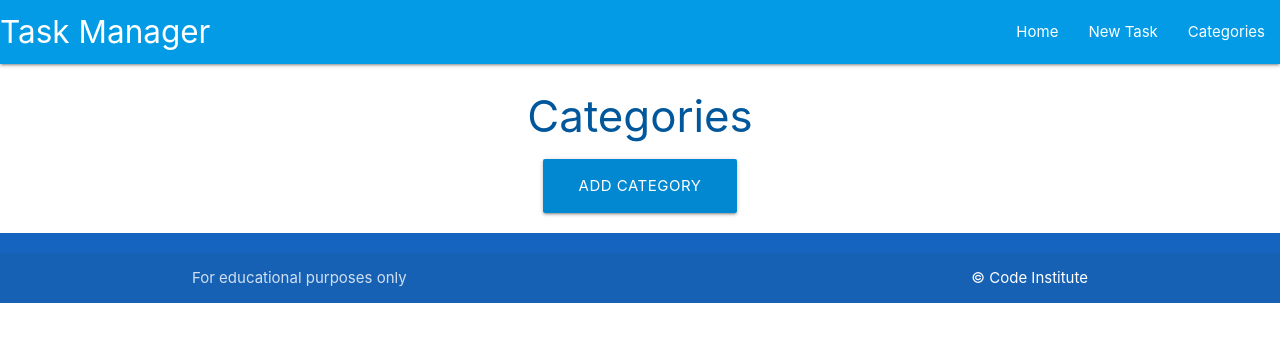
After one commit to Teemamin/task_manager_withsqlalcmy, a Flask app: page /categories in a window 1280 px wide. The commit adds this page. Shown: the top 342 px of the page. Run offline with Flask 2, Linux system fonts and the light colour scheme.

Commit message:
started adding templates and route fo categories and tasks

```diff
--- a/taskmanager/routes.py
+++ b/taskmanager/routes.py
@@ -1,7 +1,22 @@
-from flask import render_template
+from flask import render_template, request, redirect, url_for
 from taskmanager import app, db
 from taskmanager.models import Category, Task
 
 @app.route("/")
 def home():
     return render_template("base.html")
+
+
+@app.route("/categories")
+def categories():
+    return render_template("categories.html")
+
+
+@app.route("/add_category", methods=["GET", "POST"])
+def add_category():
+    if request.method == "POST":
+        category = Category(category_name=request.form.get("category_name"))
+        db.session.add(category)
+        db.session.commit()
+        return redirect(url_for("categories"))
+    return render_template("add_category.html")
--- a/taskmanager/templates/base.html
+++ b/taskmanager/templates/base.html
@@ -1,11 +1,59 @@
 <!DOCTYPE html>
 <html lang="en">
     <head>
+
         <meta charset="UTF-8">
+        <meta http-equiv="X-UA-Compatible" content="IE=edge">
         <meta name="viewport" content="width=device-width, initial-scale=1.0">
+        <link rel="stylesheet" href="https://cdnjs.cloudflare.com/ajax/libs/font-awesome/5.15.3/css/all.min.css"
+            integrity="sha512-iBBXm8fW90+nuLcSKlbmrPcLa0OT92xO1BIsZ+ywDWZCvqsWgccV3gFoRBv0z+8dLJgyAHIhR35VZc2oM/gI1w=="
+            crossorigin="anonymous" referrerpolicy="no-referrer">
+        <link rel="stylesheet" href="https://cdnjs.cloudflare.com/ajax/libs/materialize/1.0.0/css/materialize.min.css"
+            type="text/css">
+        <link rel="stylesheet" href="{{ url_for('static', filename='css/style.css') }}" type="text/css">
         <title>Task Manager</title>
     </head>
+
     <body>
-    <h1>Hello world!</h1>
+
+        <header>
+            <!-- top navbar -->
+            <nav class="light-blue darken-1">
+                <div class="nav-wrapper">
+                <a href="{{ url_for('home') }}" class="brand-logo">Task Manager</a>
+                <a href="#" data-target="mobile-demo" class="sidenav-trigger"><i class="fas fa-bars"></i></a>
+                <ul class="right hide-on-med-and-down">
+                    <li><a href="{{ url_for('home') }}">Home</a></li>
+                    <li><a href="">New Task</a></li>
+                    <li><a href="{{ url_for('categories') }}">Categories</a></li>
+                </ul>
+                </div>
+            </nav>
+
+            <!-- mobile sidenav -->
+            <ul class="sidenav" id="mobile-demo">
+                <li><a href="{{ url_for('home') }}">Home</a></li>
+                <li><a href="">New Task</a></li>
+                <li><a href="{{ url_for('categories') }}">Categories</a></li>
+            </ul>
+        </header>
+
+        <main class="container">
+            {% block content %}
+            {% endblock %}
+        </main>
+
+        <footer class="page-footer blue darken-3">
+            <div class="footer-copyright">
+                <div class="container">
+                    For educational purposes only
+                    <a class="white-text right" href="https://codeinstitute.net" target="_blank">&copy; Code Institute</a>
+                </div>
+            </div>
+        </footer>
+
+        <script src="https://cdnjs.cloudflare.com/ajax/libs/materialize/1.0.0/js/materialize.min.js"></script>
+        <script src="{{ url_for('static', filename='js/script.js') }}"></script>
+
     </body>
 </html>
--- /dev/null
+++ b/taskmanager/templates/categories.html
@@ -0,0 +1,14 @@
+{% extends "base.html" %}
+{% block content %}
+
+<h3 class="light-blue-text text-darken-4 center-align">Categories</h3>
+
+<div class="row">
+    <div class="col s12 center-align">
+        <a href="{{ url_for('add_category') }}" class="btn-large light-blue darken-2">
+            Add Category <i class="fas fa-plus-squre right"></i>
+        </a>
+    </div>
+</div>
+
+{% endblock %}
--- /dev/null
+++ b/taskmanager/templates/tasks.html
@@ -0,0 +1,6 @@
+{% extends "base.html" %}
+{% block content %}
+
+<h3 class="light-blue-text text-darken-4 center-align">Tasks</h3>
+
+{% endblock %}
```
Also changed, not shown: taskmanager/templates/add_category.html (added, +27 -0 lines). Lines whose indentation alone changed are shown as unchanged.
